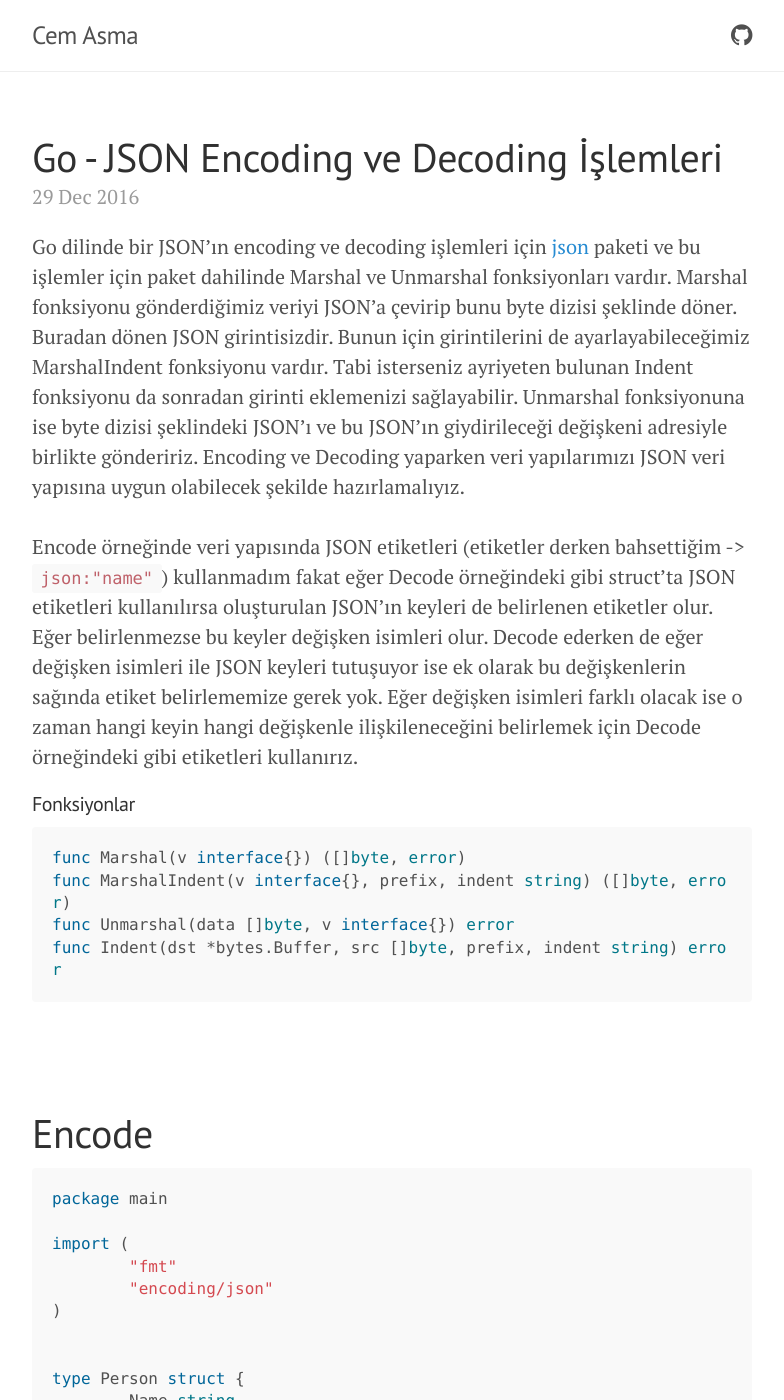
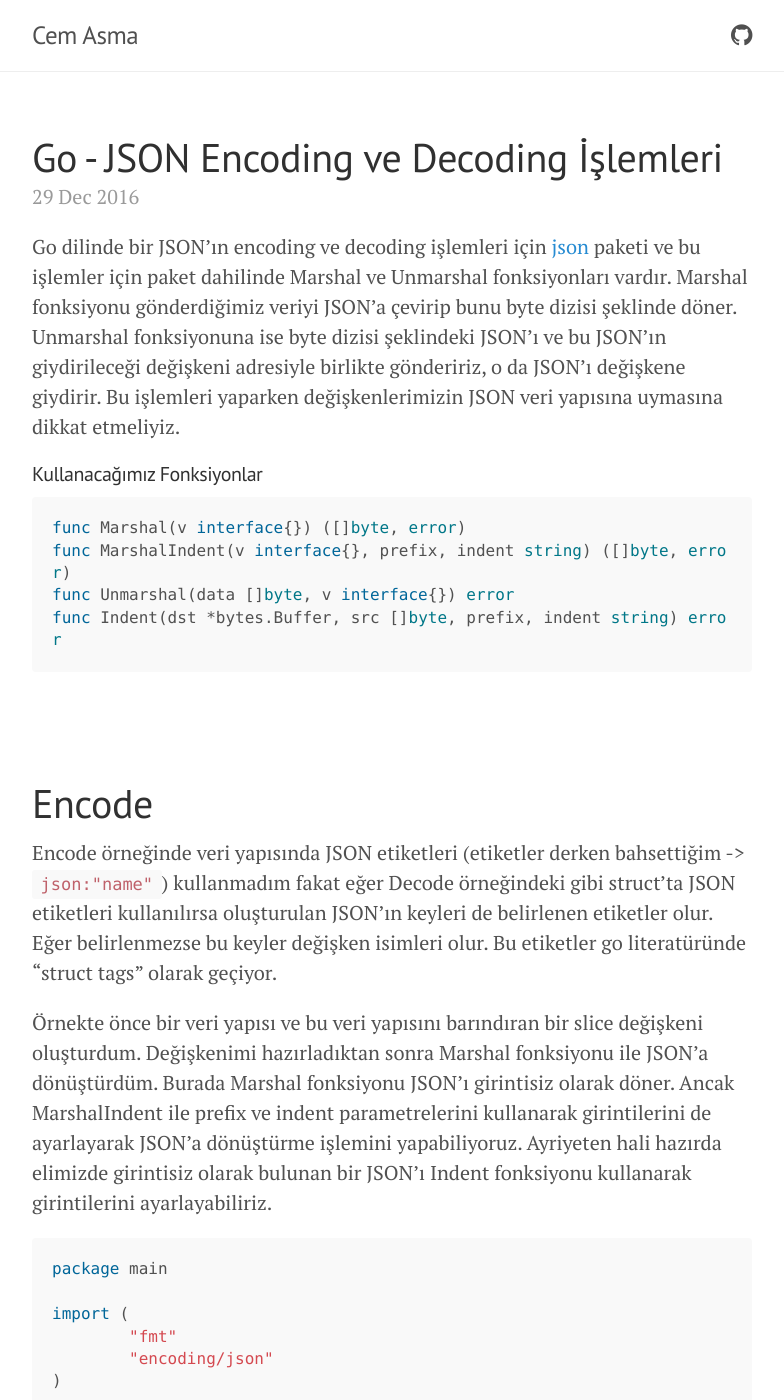
Before and after one commit to cemasma/cemasma-blog, a Jekyll site: the page built from _posts/2016-12-29-go-json-encoding-ve-decoding-islemleri.md, in a window 1280 px wide and 1400 px high. Shown: the whole window, without its empty margins (248-1032 px from the left). Built offline with Jekyll 4.4.1, drawn with Linux system fonts in a browser that asks for light colours; some of the changed text lies outside the part shown.

Commit message:
Update 2016-12-29-go-json-encoding-ve-decoding-islemleri.md

````diff
--- a/_posts/2016-12-29-go-json-encoding-ve-decoding-islemleri.md
+++ b/_posts/2016-12-29-go-json-encoding-ve-decoding-islemleri.md
@@ -4,11 +4,9 @@
 ---
 
 
-Go dilinde bir JSON'ın encoding ve decoding işlemleri için [json](https://golang.org/pkg/encoding/json/) paketi ve bu işlemler için paket dahilinde Marshal ve Unmarshal fonksiyonları vardır. Marshal fonksiyonu gönderdiğimiz veriyi JSON'a çevirip bunu byte dizisi şeklinde döner. Buradan dönen JSON girintisizdir. Bunun için girintilerini de ayarlayabileceğimiz MarshalIndent fonksiyonu vardır. Tabi isterseniz ayriyeten bulunan Indent fonksiyonu da sonradan girinti eklemenizi sağlayabilir. Unmarshal fonksiyonuna ise byte dizisi şeklindeki JSON'ı ve bu JSON'ın giydirileceği değişkeni adresiyle birlikte göndeririz. Encoding ve Decoding yaparken veri yapılarımızı JSON veri yapısına uygun olabilecek şekilde hazırlamalıyız.
-<br><br>
-Encode örneğinde veri yapısında JSON etiketleri (etiketler derken bahsettiğim -> `json:"name"`) kullanmadım fakat eğer Decode örneğindeki gibi struct'ta JSON etiketleri kullanılırsa oluşturulan JSON'ın keyleri de belirlenen etiketler olur. Eğer belirlenmezse bu keyler değişken isimleri olur. Decode ederken de eğer değişken isimleri ile JSON keyleri tutuşuyor ise ek olarak bu değişkenlerin sağında etiket belirlememize gerek yok. Eğer değişken isimleri farklı olacak ise o zaman hangi keyin hangi değişkenle ilişkileneceğini belirlemek için Decode örneğindeki gibi etiketleri kullanırız.
+Go dilinde bir JSON'ın encoding ve decoding işlemleri için [json](https://golang.org/pkg/encoding/json/) paketi ve bu işlemler için paket dahilinde Marshal ve Unmarshal fonksiyonları vardır. Marshal fonksiyonu gönderdiğimiz veriyi JSON'a çevirip bunu byte dizisi şeklinde döner. Unmarshal fonksiyonuna ise byte dizisi şeklindeki JSON'ı ve bu JSON'ın giydirileceği değişkeni adresiyle birlikte göndeririz, o da JSON'ı değişkene giydirir. Bu işlemleri yaparken değişkenlerimizin JSON veri yapısına uymasına dikkat etmeliyiz.
 
-#### Fonksiyonlar
+#### Kullanacağımız Fonksiyonlar
 ```go
 func Marshal(v interface{}) ([]byte, error)
 func MarshalIndent(v interface{}, prefix, indent string) ([]byte, error)
@@ -19,6 +17,9 @@
 <br><br>
 
 # Encode
+Encode örneğinde veri yapısında JSON etiketleri (etiketler derken bahsettiğim -> `json:"name"`) kullanmadım fakat eğer Decode örneğindeki gibi struct'ta JSON etiketleri kullanılırsa oluşturulan JSON'ın keyleri de belirlenen etiketler olur. Eğer belirlenmezse bu keyler değişken isimleri olur. Bu etiketler go literatüründe "struct tags" olarak geçiyor.
+
+Örnekte önce bir veri yapısı ve bu veri yapısını barındıran bir slice değişkeni oluşturdum. Değişkenimi hazırladıktan sonra Marshal fonksiyonu ile JSON'a dönüştürdüm. Burada Marshal fonksiyonu JSON'ı girintisiz olarak döner. Ancak MarshalIndent ile prefix ve indent parametrelerini kullanarak girintilerini de ayarlayarak JSON'a dönüştürme işlemini yapabiliyoruz. Ayriyeten hali hazırda elimizde girintisiz olarak bulunan bir JSON'ı Indent fonksiyonu kullanarak girintilerini ayarlayabiliriz.
 
 ```go
 package main
@@ -40,13 +41,9 @@
 	person2 := Person{Name:"Vincent", Surname:"Norton", Age:30}
 	personSlice := []Person{person1, person2}
 
-	// Elimizdeki datayı Marshal ile encode ediyoruz
-	// Bu şekilde bize girintileri olmayan bir JSON çıktısı verir
 	byt, _ := json.Marshal(personSlice)
 	fmt.Println(string(byt), "\n\n")
 
-	// Ancak MarshalIndent ile prefix ve indent
-	// parametrelerini kullanarak girintileri ayarlayabiliriz
 	indentedByt, _ := json.MarshalIndent(personSlice, "", " ")
 	fmt.Println(string(indentedByt))
 }
@@ -74,6 +71,13 @@
 <br><br>
 
 # Decode
+Decode ederken de eğer değişken isimleri ile JSON keyleri tutuşuyor ise ek olarak bu değişkenlerin sağında etiket belirlememize gerek yok. Eğer değişken isimleri farklı olacak ise o zaman hangi keyin hangi değişkenle ilişkileneceğini belirlemek için etiketler kullanılır.
+
+Elimizdeki JSON'a baktığımızda bir array ve içerisinde isim, soyisim ve yaş özellikleri olan nesneler barındırdığını görüyoruz. Bunları dikkate alarak bir değişken oluşturmalıyız ki JSON'ı sıkıntı çıkmadan değişkene enjekte edebilelim. Bunun için JSON'daki array'in içindeki nesnelerin veri yapısını ``` struct ``` ile oluşturdum. Burada JSON'ın keyleri ile veri yapımdaki değişken isimleri tutuşmadığı için de etiketler kullandım. Bknz: ```Name string `json:"isim"` ```
+
+Sonrasında da JSON'da nesneleri barındıran array'e göre ben de değişkenimi, oluşturduğum veri yapısını barındıracak bir slice olarak ayarlıyorum. Bknz: ``` var personSlice []Person ```
+
+Son olarak değişkeni adresiyle birlikte Unmarshal fonksiyonuna gönderiyorum ve Unmarshal fonksiyonu JSON'ı değişkenime enjekte ediyor.
 
 ```go
 package main
@@ -83,13 +87,10 @@
 	"encoding/json"
 )
 
-// Burada JSON versine göre bir veri yapısı oluşturdum.
-// Ve bu yapıda hangi keydeki verinin hangi niteliğe aktarılacağını da
-// etiketler aracılığı ile `json:"keyismi"` şeklinde belirtiyorum.
 type Person struct {
-	Name string 		`json:"isim"`
-	Surname string		`json:"soyisim"`
-	Age int			`json:"yas"`
+	Name string     `json:"isim"`
+	Surname string  `json:"soyisim"`
+	Age int         `json:"yas"`
 }
 
 func main() {
@@ -111,12 +112,8 @@
 		}
 	]`)
 
-	// Aktarımı yapacağımız değişkeni önceden tanımlamamız gerekiyor.
-	// Bu değişken JSON'daki veri ile uyuşabilecek bir yapıya sahip olmalı
 	var personSlice []Person
 
-	// Oluşturduğum değişkeni adresiyle birlikte gönderiyorum ve
-	// değişkenime aktarma işlemi yapılıyor.
 	json.Unmarshal(bytedJson, &personSlice)
 
 	for _, value := range personSlice {
````
